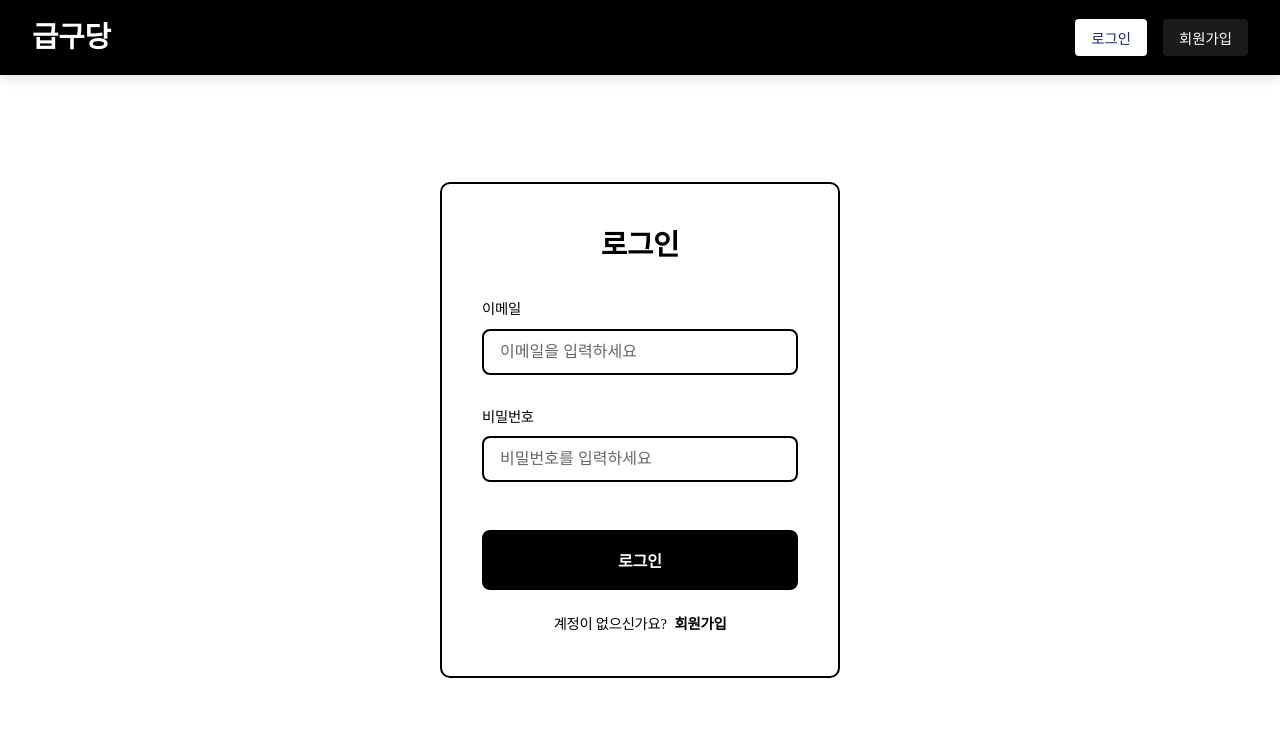
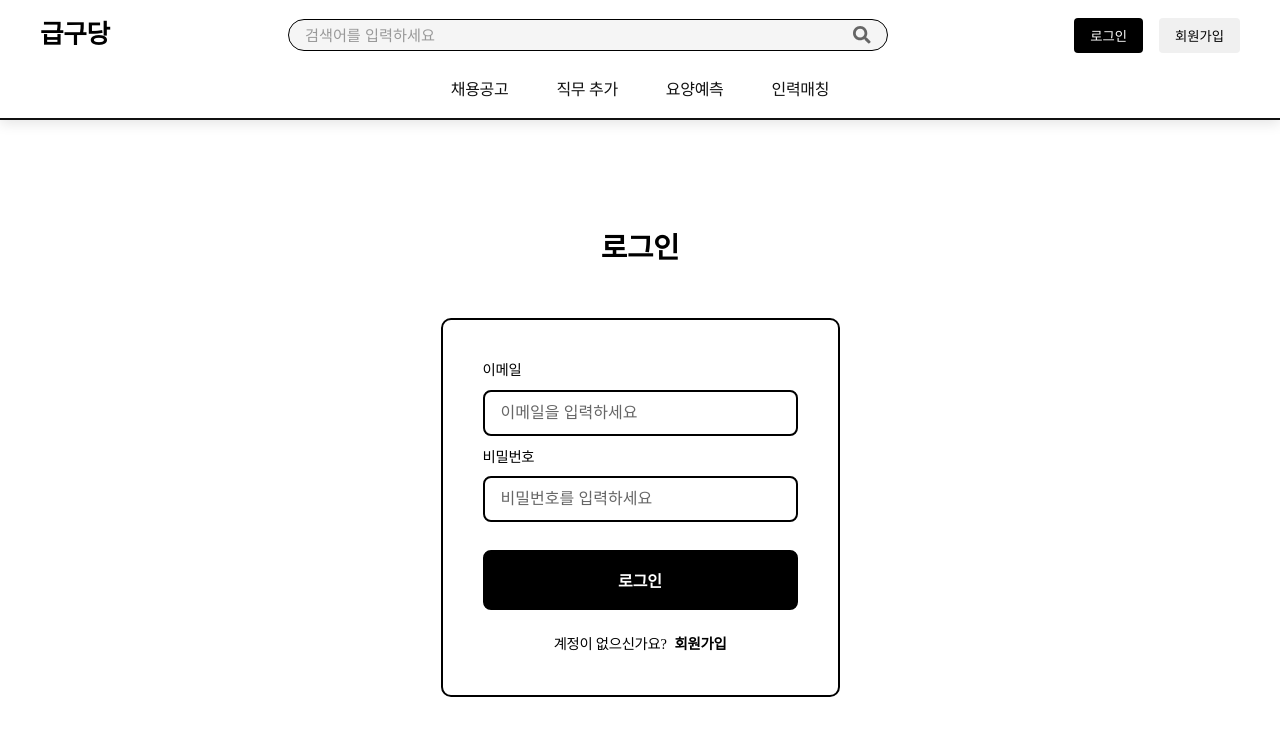
Before and after one commit to workerManagers/FE, a React (Create React App) app: page /login in a window 1280 px wide. Shown: the top 736 px of the page. Built offline with nearby package versions, Linux system fonts and the light colour scheme; a web font is replaced by a local one.

Commit message:
style: UI/UX enhancements across multiple components

```diff
--- a/src/components/LoginForm.js
+++ b/src/components/LoginForm.js
@@ -9,13 +9,21 @@ import { userApi } from '../services/api';
 import { showToast } from './common/Toast';
 import Toast from './common/Toast';
 
+const Wrapper = styled.div`
+  display: flex;
+  flex-direction: column;
+  align-items: center;
+  justify-content: center;
+  padding-top: 10vh; /* 💡 화면 위에서 여유 있게 시작 */
+`;
+
 const FormContainer = styled(motion.form)`
   background: white;
   padding: 2.5rem;
   border: 2px solid #000000;
   border-radius: 10px;
   width: 100%;
-  max-width: 400px;
+  max-width: 480px;
   position: relative;
   overflow: hidden;
   margin: 1rem;
@@ -40,7 +48,7 @@ const Title = styled(motion.h1)`
 `;
 
 const InputGroup = styled(motion.div)`
-  margin-bottom: 2rem;
+  margin-bottom: 0.7rem;
   position: relative;
 
   @media (max-width: 480px) {
@@ -62,13 +70,14 @@ const Label = styled(motion.label)`
 
 const Input = styled(motion.input)`
   width: 100%;
-  padding: 0.75rem 1rem;
+  padding: 0.75rem 3.5rem 0.75rem 1rem;
   border: 2px solid #000000;
   border-radius: 8px;
   font-size: 1rem;
   transition: all 0.3s ease;
   background-color: white;
   color: #000000;
+  text-align: left;
 
   &:focus {
     outline: none;
@@ -173,23 +182,33 @@ const LoginForm = () => {
       const response = await userApi.login(data);
 
       // 응답 구조 확인
-      console.log('로그인 응답:', response);
+      const token = response.accessToken;
+      const userType = response.userType;
+      const userName = response.userName;
+      const userId = response.userId;
 
-      if (!response.accessToken) {
+      if (!token) {
         throw new Error('토큰이 없습니다.');
       }
 
+      // 토큰 저장
+      localStorage.setItem('token', token);
+      localStorage.setItem('userType', userType);
+      localStorage.setItem('userName', userName);
+      localStorage.setItem('userId', userId);
+
       // 사용자 정보 객체 생성
       const userInfo = {
-        userId: response.userId,
-        userName: response.userName,
-        userType: response.userType
+        userId: userId,
+        userName: userName,
+        userType: userType
       };
 
       // 성공 메시지 표시
-      showToast.success(`${response.userName}님, 반갑습니다!`);
+      showToast.success(`${userName}님, 반갑습니다!`);
 
-      // 메인 페이지로 이동하면서 사용자 정보 전달
+      // 2초 후 메인 페이지로 이동하면서 사용자 정보 전달
+      setTimeout(() => {
         navigate('/main', {
           state: {
             userInfo: userInfo,
@@ -197,6 +216,7 @@ const LoginForm = () => {
           },
           replace: true
         });
+      }, 2000);
     } catch (error) {
       showToast.error('로그인에 실패했습니다. 다시 시도해주세요.');
     }
@@ -233,12 +253,7 @@ const LoginForm = () => {
   return (
     <>
       <Toast />
-      <FormContainer
-        variants={containerVariants}
-        initial="hidden"
-        animate="visible"
-        onSubmit={handleSubmit(onSubmit)}
-      >
+      <Wrapper>
         <Title
           initial={{ opacity: 0, y: -20 }}
           animate={{ opacity: 1, y: 0 }}
@@ -247,6 +262,12 @@ const LoginForm = () => {
           로그인
         </Title>
 
+        <FormContainer
+          variants={containerVariants}
+          initial="hidden"
+          animate="visible"
+          onSubmit={handleSubmit(onSubmit)}
+        >
           <InputGroup variants={itemVariants}>
             <Label>이메일</Label>
             <Input
@@ -317,6 +338,7 @@ const LoginForm = () => {
             </motion.a>
           </SignupLink>
         </FormContainer>
+      </Wrapper>
     </>
   );
 };
--- a/src/components/SignupForm.js
+++ b/src/components/SignupForm.js
@@ -19,29 +19,24 @@ const PageWrapper = styled.div`
   width: 100%;
   max-width: 1400px;
   margin: 0 auto;
+  padding-top: 11vh;
+
+  @media (max-width: 768px) {
+    padding-top: 20vh;
+  }
 `;
 
 const FormContainer = styled(motion.form)`
   display: flex;
   gap: 2rem;
-  background: rgba(255, 255, 255, 0.85);
-  backdrop-filter: blur(10px);
-  padding: 2.5rem;
-  border: 3px solid rgba(0, 0, 0, 0.3);
-  border-radius: 24px;
+  background: transparent;
+  padding: 0;
+  border: none;
+  border-radius: 0;
   width: ${props => props.isCompany ? '80%' : '35%'};
   position: relative;
   margin-bottom: 80px;
-  box-shadow: 0 8px 32px 0 rgba(31, 38, 135, 0.15),
-              inset 0 0 32px 0 rgba(31, 38, 135, 0.05);
-  transition: all 0.3s ease;
 
-  &:hover {
-    transform: translateY(-5px);
-    box-shadow: 0 12px 48px 0 rgba(31, 38, 135, 0.2),
-                inset 0 0 32px 0 rgba(31, 38, 135, 0.1);
-    border: 3px solid rgba(0, 0, 0, 0.4);
-  }
 
   @media (max-width: 768px) {
     flex-direction: column;
@@ -49,14 +44,6 @@ const FormContainer = styled(motion.form)`
     padding: 1.5rem;
     gap: 1.5rem;
     margin-bottom: 60px;
-    box-shadow: 0 4px 16px 0 rgba(31, 38, 135, 0.15),
-                inset 0 0 16px 0 rgba(31, 38, 135, 0.05);
-
-    &:hover {
-      transform: translateY(-3px);
-      box-shadow: 0 6px 24px 0 rgba(31, 38, 135, 0.2),
-                  inset 0 0 16px 0 rgba(31, 38, 135, 0.1);
-    }
   }
 `;
 
--- a/src/components/common/Header.js
+++ b/src/components/common/Header.js
@@ -1,200 +1,209 @@
-import React, { useState, useEffect } from 'react';
+import React, { useState } from 'react';
 import styled from 'styled-components';
 import { motion } from 'framer-motion';
-import { useNavigate, Link } from 'react-router-dom';
-import { FaUserCircle } from 'react-icons/fa';
-import { userApi } from '../../services/api';
-import { showToast } from './Toast';
+import { useNavigate, useLocation } from 'react-router-dom';
+import { FaUserCircle, FaSearch } from 'react-icons/fa';
 
 const HeaderContainer = styled.header`
   display: flex;
-  justify-content: space-between;
+  flex-direction: column;
   align-items: center;
+  background: rgba(255, 255, 255, 0.8);
+  backdrop-filter: blur(12px);
   padding: 1rem 2rem;
-  background: linear-gradient(135deg,rgb(0, 0, 0) 0%,rgb(0, 0, 0) 100%);
+  position: fixed;
+  width: 100%;
+  top: 0;
+  z-index: 1000;
   box-shadow: 0 4px 12px rgba(0, 0, 0, 0.1);
-  position: fixed;
-  top: 0;
-  left: 0;
-  right: 0;
-  z-index: 1000;
+
+  /* 네비게이션 바와 그 아래 내용 구분을 위한 검은 선 추가 */
+  border-bottom: 2px solid #111;
+
+  @media (max-width: 768px) {
+    padding: 1rem;
+  }
 `;
 
 const LogoSection = styled.div`
   display: flex;
+  justify-content: space-between;  /* 로고와 검색창, 로그인 버튼을 같은 줄에 배치 */
   align-items: center;
-  gap: 2rem;
+  width: 100%;
+  max-width: 1200px;
+  margin-bottom: 1rem;
+
+  @media (max-width: 768px) {
+    flex-direction: column;
+    gap: 1rem;
+  }
 `;
 
 const Logo = styled.h1`
-  color: white;
-  font-size: 1.8rem;
+  color: #000;
+  font-size: 1.6rem;
   font-weight: 700;
-  margin: 0;
   cursor: pointer;
-  text-shadow: 0 2px 4px rgba(0, 0, 0, 0.1);
-`;
+  margin-right: 1.5rem;
 
-const NavMenu = styled.nav`
-  display: flex;
-  gap: 1rem;
-`;
-
-const NavLink = styled.a`
-  color: rgba(255, 255, 255, 0.9);
-  text-decoration: none;
-  font-size: 1rem;
-  font-weight: 500;
-  padding: 0.5rem 1rem;
-  border-radius: 4px;
-  cursor: pointer;
-  transition: all 0.2s ease;
-
-  &:hover {
-    background-color: rgba(255, 255, 255, 0.1);
-    color: white;
-  }
-
-  &.active {
-    color: white;
-    background-color: rgba(255, 255, 255, 0.15);
-    font-weight: 600;
+  @media (max-width: 768px) {
+    font-size: 1.4rem;
   }
 `;
 
-const UserSection = styled.div`
+const SearchBar = styled.div`
+  display: flex;
+  align-items: center;
+  background-color: #f5f5f5;
+  border-radius: 999px;
+  padding: 0.4rem 1rem;
+  border: 1.5px solid black;
+  transition: all 0.3s ease;
+  width: 50%; /* 길이를 50%로 줄임 */
+
+  input {
+    flex: 1;
+    border: none;
+    outline: none;
+    background: transparent;
+    font-size: 0.95rem;
+    color: #333;
+
+    &::placeholder {
+      color: #999;
+    }
+
+    &:focus::placeholder {
+      color: #000;
+    }
+  }
+
+  svg {
+    color: #666;
+    font-size: 1.1rem;
+    margin-left: 0.5rem;
+  }
+
+  @media (max-width: 768px) {
+    width: 60%;  /* 모바일에서 검색창 너비를 60%로 조정 */
+  }
+`;
+
+const NavBar = styled.nav`
+  display: flex;
+  justify-content: center;  /* 네비게이션 항목 가운데 정렬 */
+  align-items: center;
+  gap: 3rem;  /* 네비게이션 항목 간의 간격을 3rem으로 설정 */
+  width: 100%;
+  max-width: 1200px;
+  margin-top: 0.5rem;
+
+  @media (max-width: 768px) {
+    gap: 1.5rem;  /* 모바일에서 간격 좁힘 */
+    flex-wrap: wrap;
+    justify-content: center;
+  }
+`;
+
+const NavLink = styled.span`
+  color: #111;
+  cursor: pointer;
+  font-size: 1rem;
+  font-weight: 500;
+  transition: 0.3s ease;
+
+  &:hover {
+    color: #000;
+    background-color: rgba(0, 0, 0, 0.1);
+    border-radius: 4px;
+  }
+`;
+
+const RightMenu = styled.div`
   display: flex;
   align-items: center;
   gap: 1rem;
-`;
+  margin-left: 2rem; /* 오른쪽 메뉴와 검색창 간의 간격 추가 */
 
-const WelcomeMessage = styled.span`
-  color: white;
-  font-size: 0.9rem;
-  font-weight: 500;
-  margin-right: 0.5rem;
-`;
-
-const ProfileButton = styled.button`
-  background: none;
-  border: none;
-  color: white;
-  font-size: 1.5rem;
-  cursor: pointer;
-  display: flex;
-  align-items: center;
-  padding: 0.5rem;
-  border-radius: 50%;
-  transition: all 0.2s ease;
-
-  &:hover {
-    background-color: rgba(255, 255, 255, 0.1);
+  @media (max-width: 768px) {
+    gap: 0.8rem;
   }
 `;
 
 const AuthButton = styled(motion.button)`
   padding: 0.5rem 1rem;
+  background-color: ${({ variant }) => (variant === 'login' ? '#000' : '#f0f0f0')};
+  color: ${({ variant }) => (variant === 'login' ? '#fff' : '#000')};
   border: none;
   border-radius: 4px;
-  font-size: 0.9rem;
   font-weight: 500;
   cursor: pointer;
-  background-color: ${props => props.variant === 'login' ? 'white' : 'rgba(255, 255, 255, 0.1)'};
-  color: ${props => props.variant === 'login' ? '#1a237e' : 'white'};
   transition: all 0.2s ease;
 
   &:hover {
-    background-color: ${props => props.variant === 'login' ? '#f8f9fa' : 'rgba(255, 255, 255, 0.2)'};
+    background-color: ${({ variant }) => (variant === 'login' ? '#222' : '#e0e0e0')};
+    color: ${({ variant }) => (variant === 'login' ? '#fff' : '#000')};
+  }
+
+  @media (max-width: 768px) {
+    font-size: 0.9rem;
+    padding: 0.4rem 0.8rem;
   }
 `;
 
-const Header = ({ isLoggedIn, userInfo, onLoginStatusChange }) => {
+const WelcomeText = styled.span`
+  color: #000;
+  font-size: 0.9rem;
+`;
+
+const Header = ({ isLoggedIn, userInfo, onLogout }) => {
   const navigate = useNavigate();
-  const [isProfileOpen, setIsProfileOpen] = useState(false);
+  const location = useLocation();
+  const [searchTerm, setSearchTerm] = useState("");
 
-  const handleLogout = () => {
-    // 1. localStorage 정리
-    localStorage.removeItem('token');
-    localStorage.removeItem('userType');
-    localStorage.removeItem('userName');
-    localStorage.removeItem('userId');
-
-    // 2. 부모 컴포넌트에 로그아웃 알림
-    if (onLoginStatusChange) {
-      onLoginStatusChange(false, null);
-    }
-
-    // 3. 페이지 이동 후 토스트 메시지 표시
-    navigate('/login', { replace: true });
-    setTimeout(() => {
-      showToast.success('로그아웃되었습니다.');
-    }, 100);
+  const handleSearch = (e) => {
+    setSearchTerm(e.target.value);
+    // 여기에 검색 로직을 추가하거나 결과를 필터링할 수 있습니다.
   };
-
-  // 로그인 상태에 따라 메뉴 표시 여부 결정
-  const shouldShowCompanyMenu = isLoggedIn && userInfo?.userType === 'COMPANY';
-  const shouldShowIndividualMenu = isLoggedIn && userInfo?.userType === 'INDIVIDUAL';
 
   return (
     <HeaderContainer>
+      {/* Logo and Search Bar */}
       <LogoSection>
         <Logo onClick={() => navigate('/')}>급구당</Logo>
-        <NavMenu>
-          {isLoggedIn && userInfo?.userType === 'COMPANY' && (
+        <SearchBar>
+          <input
+            type="text"
+            placeholder="검색어를 입력하세요"
+            value={searchTerm}
+            onChange={handleSearch}
+          />
+          <FaSearch />
+        </SearchBar>
+        {/* Right Menu for Login/Signup or Logout */}
+        <RightMenu>
+          {isLoggedIn ? (
             <>
-              <NavLink onClick={() => navigate('/jobpost')}>채용공고</NavLink>
-              <NavLink onClick={() => navigate('/add-job')}>직무 추가</NavLink>
-              <NavLink onClick={() => navigate('/predict')}>요양기간 예측</NavLink>
-              <NavLink onClick={() => navigate('/matching')}>대체인력 매칭</NavLink>
+              <FaUserCircle color="#000" size={20} />
+              <WelcomeText>{userInfo?.userName}</WelcomeText>
+              <AuthButton variant="logout" onClick={onLogout}>로그아웃</AuthButton>
+            </>
+          ) : (
+            <>
+              <AuthButton variant="login" onClick={() => navigate('/login')}>로그인</AuthButton>
+              <AuthButton variant="signup" onClick={() => navigate('/signup')}>회원가입</AuthButton>
             </>
           )}
-          {isLoggedIn && userInfo?.userType === 'INDIVIDUAL' && (
-            <>
-              <NavLink onClick={() => navigate('/resume')}>내 이력서</NavLink>
-              <NavLink onClick={() => navigate('/bookmarks')}>찜한 공고</NavLink>
-              <NavLink onClick={() => navigate('/job-matching')}>직무 매칭</NavLink>
-            </>
-          )}
-        </NavMenu>
+        </RightMenu>
       </LogoSection>
 
-      <UserSection>
-        {isLoggedIn ? (
-          <>
-            <ProfileButton onClick={() => setIsProfileOpen(!isProfileOpen)}>
-              <FaUserCircle />
-            </ProfileButton>
-            <WelcomeMessage>{userInfo?.userName}</WelcomeMessage>
-            <AuthButton
-              variant="logout"
-              onClick={handleLogout}
-              whileHover={{ scale: 1.05 }}
-              whileTap={{ scale: 0.95 }}
-            >
-              로그아웃
-            </AuthButton>
-          </>
-        ) : (
-          <>
-            <AuthButton
-              variant="login"
-              onClick={() => navigate('/login')}
-              whileHover={{ scale: 1.05 }}
-              whileTap={{ scale: 0.95 }}
-            >
-              로그인
-            </AuthButton>
-            <AuthButton
-              variant="signup"
-              onClick={() => navigate('/signup')}
-              whileHover={{ scale: 1.05 }}
-              whileTap={{ scale: 0.95 }}
-            >
-              회원가입
-            </AuthButton>
-          </>
-        )}
-      </UserSection>
+      {/* Navigation Bar */}
+      <NavBar>
+        <NavLink onClick={() => navigate('/jobpost')}>채용공고</NavLink>
+        <NavLink onClick={() => navigate('/add-job')}>직무 추가</NavLink>
+        <NavLink onClick={() => navigate('/predict')}>요양예측</NavLink>
+        <NavLink onClick={() => navigate('/matching')}>인력매칭</NavLink>
+      </NavBar>
     </HeaderContainer>
   );
 };
```
Also changed, not shown: src/components/common/JobCard.js (+19 -17 lines), src/pages/MainPage.js (+6 -56 lines). Lines whose indentation alone changed are shown as unchanged.
